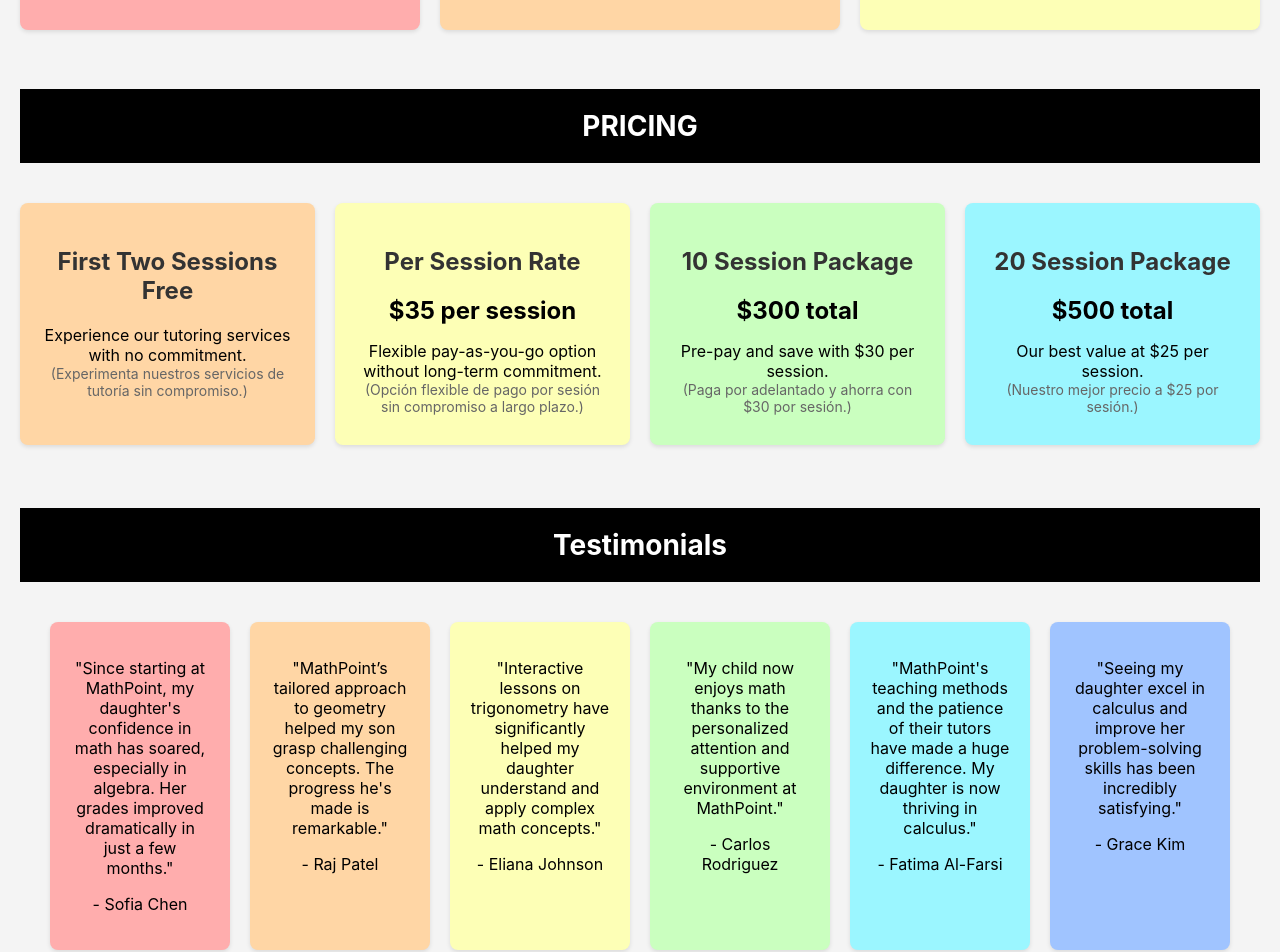
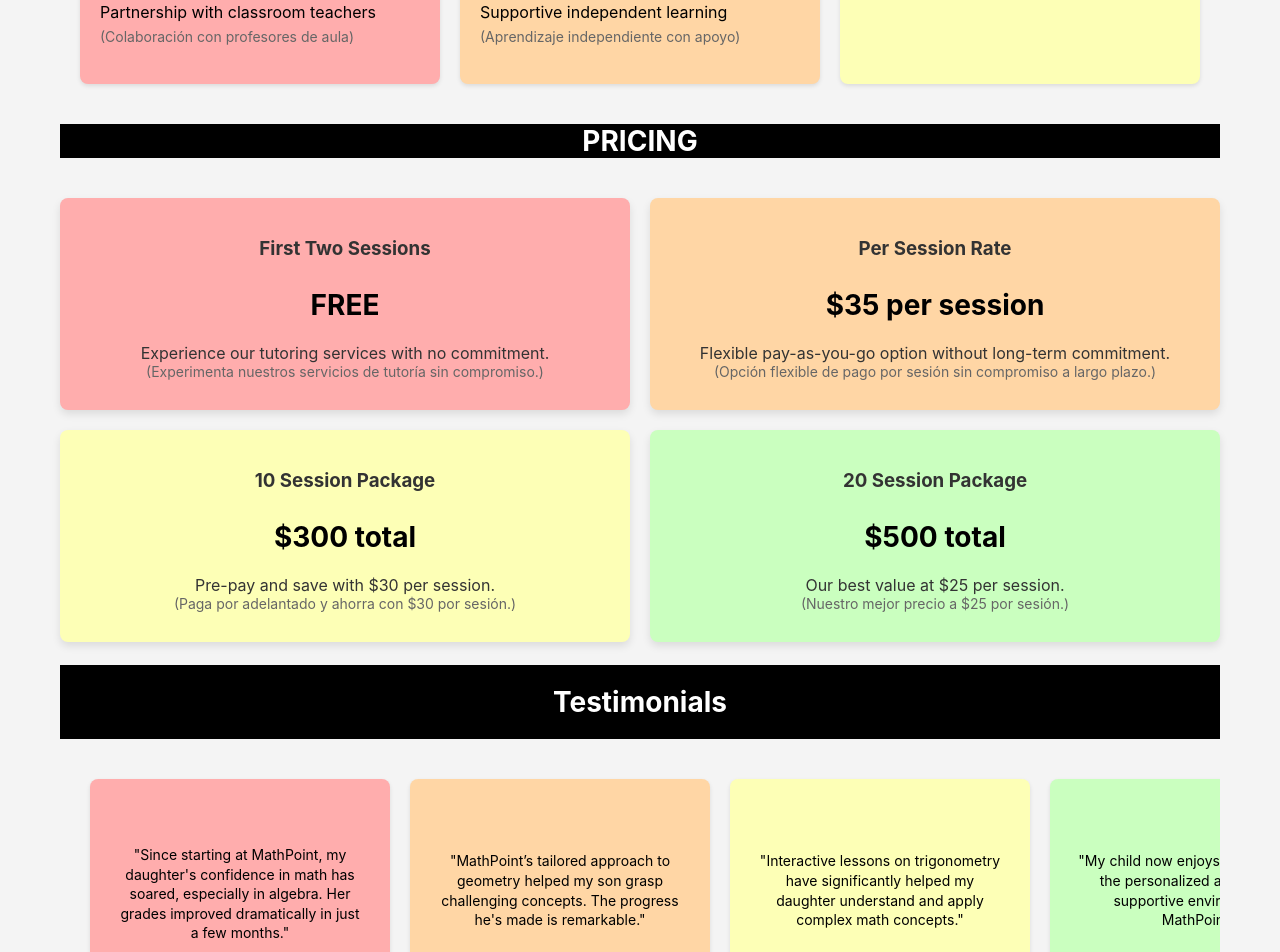
Before and after one commit to jk719/mathpoint, a React (Create React App) app: page / in a window 1280 px wide. Shown: the part 1340-2292 px from the top of the page. Built offline with nearby package versions, Linux system fonts and the light colour scheme; no server answers.

Commit message:
Added horizontal scrolling to about section and testimonals

```diff
--- /dev/null
+++ b/google8540e7215cb9c3a7.html
@@ -0,0 +1 @@
+google-site-verification: google8540e7215cb9c3a7.html
--- a/src/App.css
+++ b/src/App.css
@@ -9,7 +9,7 @@
   margin: 0;
   padding: 0;
   width: 100%;
-  height: 100%;
+  overflow-x: hidden; /* This prevents horizontal scrolling caused by overflow */
 }
 
 .App {
@@ -22,4 +22,13 @@
   background-color: #f4f4f4; /* Light background for the entire app */
 }
 
+/* Define universal section for consistent layout across the site */
+.universal-section {
+  max-width: 1200px; /* Or any other width according to design */
+  width: 100%; /* Ensures it takes up as much space as it can within its parent */
+  margin: auto; /* Centers the section horizontally */
+  padding: 0 20px; /* Provides padding to prevent content from touching the edges */
+  box-sizing: border-box; /* Includes padding in width and height calculations */
+}
+
 /* Additional global styles or specific ones can be added here depending on your design needs */
--- a/src/components/About/AboutSection.js
+++ b/src/components/About/AboutSection.js
@@ -1,4 +1,4 @@
-import React from 'react';
+import React, { useEffect, useRef } from 'react';
 import './AboutSection.css'; // Ensure the CSS file is linked for styling
 
 // Importing images
@@ -7,8 +7,36 @@
 import technologyEnhancedLearningImage from '../../assets/images/technology_enhanced_learning_image.jpg';
 
 function AboutSection() {
+    const aboutContainerRef = useRef(null);
+
+    useEffect(() => {
+        const aboutContainer = aboutContainerRef.current;
+        const observer = new IntersectionObserver((entries) => {
+            entries.forEach(entry => {
+                if (entry.isIntersecting) {
+                    aboutContainer.style.animation = 'none'; // Reset animation
+                    setTimeout(() => {
+                        aboutContainer.style.animation = 'nudge 2s ease-out 1';
+                    }, 10); // Re-apply animation
+                }
+            });
+        }, { threshold: 0.5 });
+
+        if (aboutContainer) {
+            observer.observe(aboutContainer);
+        }
+
+        return () => {
+            if (aboutContainer) {
+                observer.unobserve(aboutContainer);
+            }
+        };
+    }, []);
+
     return (
-        <div className="about-container">
+        <div className="universal-section">
+            <h2 className="about-header">Discover Your Path to Mastery!</h2>
+            <div className="about-container" ref={aboutContainerRef}>
                 <div className="about-item">
                     <img src={personalizedLearningImage} alt="Personalized Learning" />
                     <h3>Personalized Learning Paths</h3>
@@ -36,6 +64,7 @@
                     </ul>
                 </div>
             </div>
+        </div>
     );
 }
 
--- a/src/components/Pricing/Pricing.css
+++ b/src/components/Pricing/Pricing.css
@@ -1,58 +1,49 @@
 /* Pricing.css */
+.pricing-header {
+    text-align: center;
+    color: white;
+    background-color: black;
+    font-size: 28px;
+    font-weight: bold;
+    margin-top: 20px;
+    margin-bottom: 40px; /* Provides ample space above and below the header */
+}
+
 .pricing-container {
     display: grid;
-    grid-template-columns: repeat(4, 1fr); /* Four columns by default */
+    grid-template-columns: repeat(2, 1fr);
     gap: 20px;
-    padding: 20px;
-    background-color: #f4f4f4;
+    background-color: transparent;
 }
 
-.pricing-header {
-    grid-column: 1 / -1; /* Spans the header across all columns */
-    text-align: center;
-    padding: 20px;
-    background-color: black;
-    color: white;
-    font-size: 28px; /* Increased font size for better visibility */
-    font-weight: 700; /* Making the font bolder to stand out */
-    margin-bottom: 20px; /* Space below the header */
-}
-
-.pricing-item, .about-item {
+.pricing-item {
     background: #ffffff;
     padding: 20px;
     border-radius: 8px;
-    box-shadow: 0 2px 4px rgba(0, 0, 0, 0.1);
-    transition: background-color 0.3s, transform 0.3s, box-shadow 0.3s;
-    cursor: pointer;
+    box-shadow: 0 4px 8px rgba(0, 0, 0, 0.1);
     text-align: center;
+    color: #333;
 }
 
-.pricing-item h2, .pricing-item h3, .pricing-item p,
-.about-item h2, .about-item h3, .about-item p {
+.pricing-item h3, h2, p {
     margin-bottom: 10px;
 }
 
-.pricing-item:hover, .about-item:hover {
-    transform: translateY(-5px);
-    background-color: #e8f0fe;
-    box-shadow: 0 8px 16px rgba(0, 0, 0, 0.2);
-}
-
-.translation {
-    display: block;
-    font-size: 14px;
-    color: #666;
+.pricing-item h2 {
+    color: black;
+    padding: 5px 10px;
+    border-radius: 5px;
+    font-size: 28px;
 }
 
 @media (max-width: 768px) {
     .pricing-container {
-        grid-template-columns: repeat(2, 1fr); /* Two columns for medium-sized devices */
+        grid-template-columns: 1fr;
     }
 }
 
-@media (max-width: 480px) {
-    .pricing-container {
-        grid-template-columns: 1fr; /* One column for small devices */
-    }
-}
+/* Background colors for items, assuming these are intentional for design */
+.pricing-item:nth-child(1) { background-color: #ffadad; }
+.pricing-item:nth-child(2) { background-color: #ffd6a5; }
+.pricing-item:nth-child(3) { background-color: #fdffb6; }
+.pricing-item:nth-child(4) { background-color: #caffbf; }
--- a/src/components/Pricing/Pricing.js
+++ b/src/components/Pricing/Pricing.js
@@ -5,7 +5,8 @@
     const plans = [
         {
             id: 1,
-            name: "First Two Sessions Free",
+            name: "First Two Sessions",
+            price: "FREE",
             description: "Experience our tutoring services with no commitment.",
             translation: "Experimenta nuestros servicios de tutoría sin compromiso."
         },
@@ -33,15 +34,17 @@
     ];
 
     return (
+        <div className="universal-section">  {/* Updated class name for consistent styling */}
+            <div className="pricing-header">PRICING</div>
             <div className="pricing-container">
-            <h1 className="pricing-header">PRICING</h1>
                 {plans.map(plan => (
-                <div key={plan.id} className="about-item pricing-item">
+                    <div key={plan.id} className="pricing-item">
                         <h3>{plan.name}</h3>
-                    <h2>{plan.price}</h2>
+                        {plan.price && <h2>{plan.price}</h2>}
                         <p>{plan.description} <span className="translation">({plan.translation})</span></p>
                     </div>
                 ))}
+            </div>
         </div>
     );
 }
--- a/src/components/Testimonials/Testimonials.css
+++ b/src/components/Testimonials/Testimonials.css
@@ -5,6 +5,10 @@
     align-items: center;
     padding: 20px;
     background-color: #f4f4f4;
+    width: 100%;
+    max-width: 1200px;
+    margin: auto;
+    box-sizing: border-box;
 }
 
 .testimonials-heading {
@@ -20,20 +24,31 @@
 
 .testimonials-container {
     display: flex;
-    justify-content: space-between;
+    overflow-x: auto;
     padding: 20px;
     width: 100%;
 }
 
 .testimonial {
-    flex: 1;
+    flex: 0 0 300px;
     background: #ffffff;
     padding: 20px;
     border-radius: 8px;
     box-shadow: 0 2px 4px rgba(0, 0, 0, 0.1);
-    transition: background-color 0.3s, transform 0.3s, box-shadow 0.3s;
     text-align: center;
     margin: 0 10px;
+    display: flex;
+    flex-direction: column;
+    justify-content: space-evenly;
+    align-items: center;
+    min-height: 300px; /* Ensure there is enough height */
+}
+
+.testimonial p {
+    margin: 0; /* Remove margins from paragraphs to save space */
+    padding: 5px; /* Add padding to maintain spacing */
+    font-size: 14px; /* Adjust font size */
+    line-height: 1.4; /* Adjust line height for compact fit */
 }
 
 .testimonial:hover {
@@ -44,40 +59,14 @@
 
 @media (max-width: 768px) {
     .testimonials-container {
-        flex-direction: column;
-    }
-
-    .testimonial {
-        margin-bottom: 20px;
+        flex-direction: row; /* Ensure horizontal layout for scrolling */
     }
 }
 
-/* Testimonials.css */
-
-/* ... other styles ... */
-
-.testimonial:nth-child(1) {
-    background-color: #ffadad;
-}
-
-.testimonial:nth-child(2) {
-    background-color: #ffd6a5;
-}
-
-.testimonial:nth-child(3) {
-    background-color: #fdffb6;
-}
-
-.testimonial:nth-child(4) {
-    background-color: #caffbf;
-}
-
-.testimonial:nth-child(5) {
-    background-color: #9bf6ff;
-}
-
-.testimonial:nth-child(6) {
-    background-color: #a0c4ff;
-}
-
-/* ... other styles ... */
+/* Background colors for each testimonial */
+.testimonial:nth-child(1) { background-color: #ffadad; }
+.testimonial:nth-child(2) { background-color: #ffd6a5; }
+.testimonial:nth-child(3) { background-color: #fdffb6; }
+.testimonial:nth-child(4) { background-color: #caffbf; }
+.testimonial:nth-child(5) { background-color: #9bf6ff; }
+.testimonial:nth-child(6) { background-color: #a0c4ff; }
--- a/src/components/Testimonials/Testimonials.js
+++ b/src/components/Testimonials/Testimonials.js
@@ -1,4 +1,4 @@
-import React from 'react';
+import React, { useRef, useEffect } from 'react';
 import './Testimonials.css';  // Ensure the CSS file is linked for styling
 
 const testimonialsData = [
@@ -11,10 +11,28 @@
 ];
 
 function Testimonials() {
+    const testimonialsContainerRef = useRef(null);
+
+    useEffect(() => {
+        const observer = new IntersectionObserver(entries => {
+            entries.forEach(entry => {
+                if (entry.isIntersecting) {
+                    testimonialsContainerRef.current.style.animation = 'none';
+                    setTimeout(() => {
+                        testimonialsContainerRef.current.style.animation = 'nudge 2s ease-out 1';
+                    }, 10);
+                }
+            });
+        }, { threshold: 0.5 });
+
+        observer.observe(testimonialsContainerRef.current);
+        return () => observer.disconnect();
+    }, []);
+
     return (
-        <div className="testimonials-section">
+        <div className="universal-section">
             <h2 className="testimonials-heading">Testimonials</h2>
-            <div className="testimonials-container">
+            <div className="testimonials-container" ref={testimonialsContainerRef}>
                 {testimonialsData.map(testimonial => (
                     <div key={testimonial.id} className="testimonial">
                         <p className="testimonial-text">"{testimonial.text}"</p>
```
Also changed, not shown: src/components/About/AboutSection.css (+48 -4 lines). Lines whose indentation alone changed are shown as unchanged.
